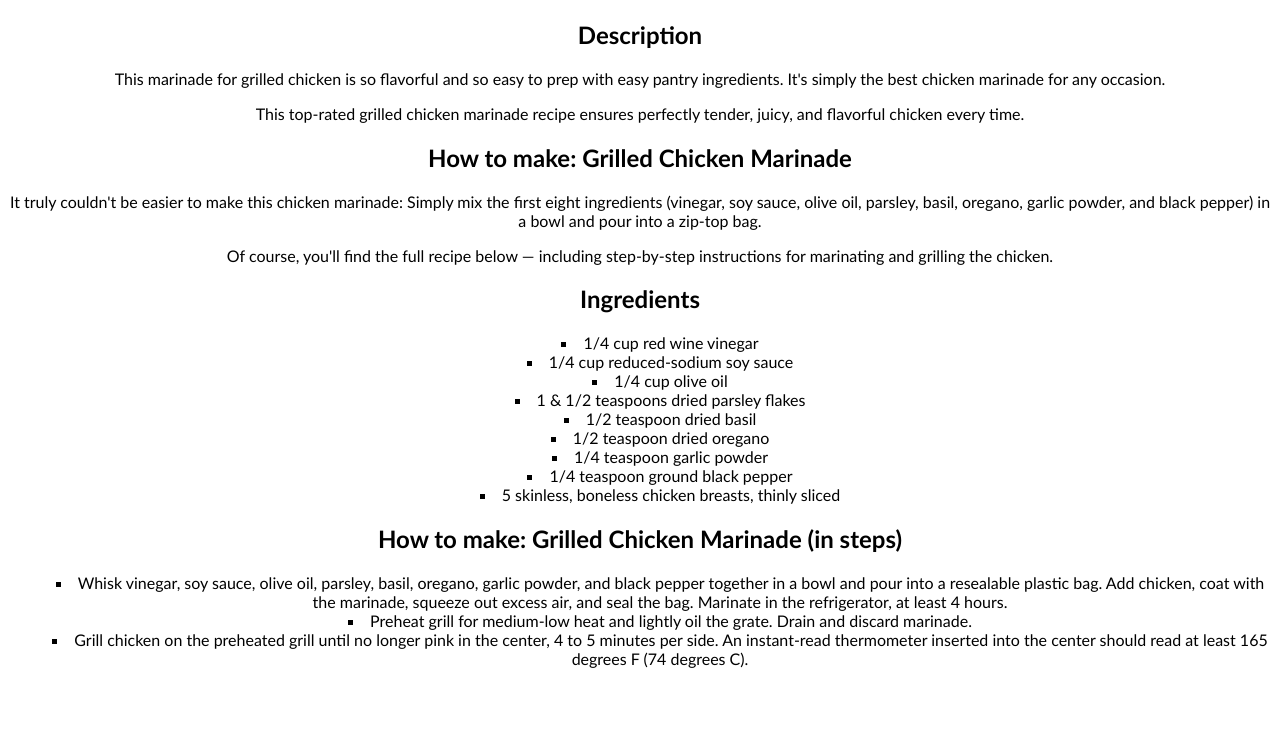
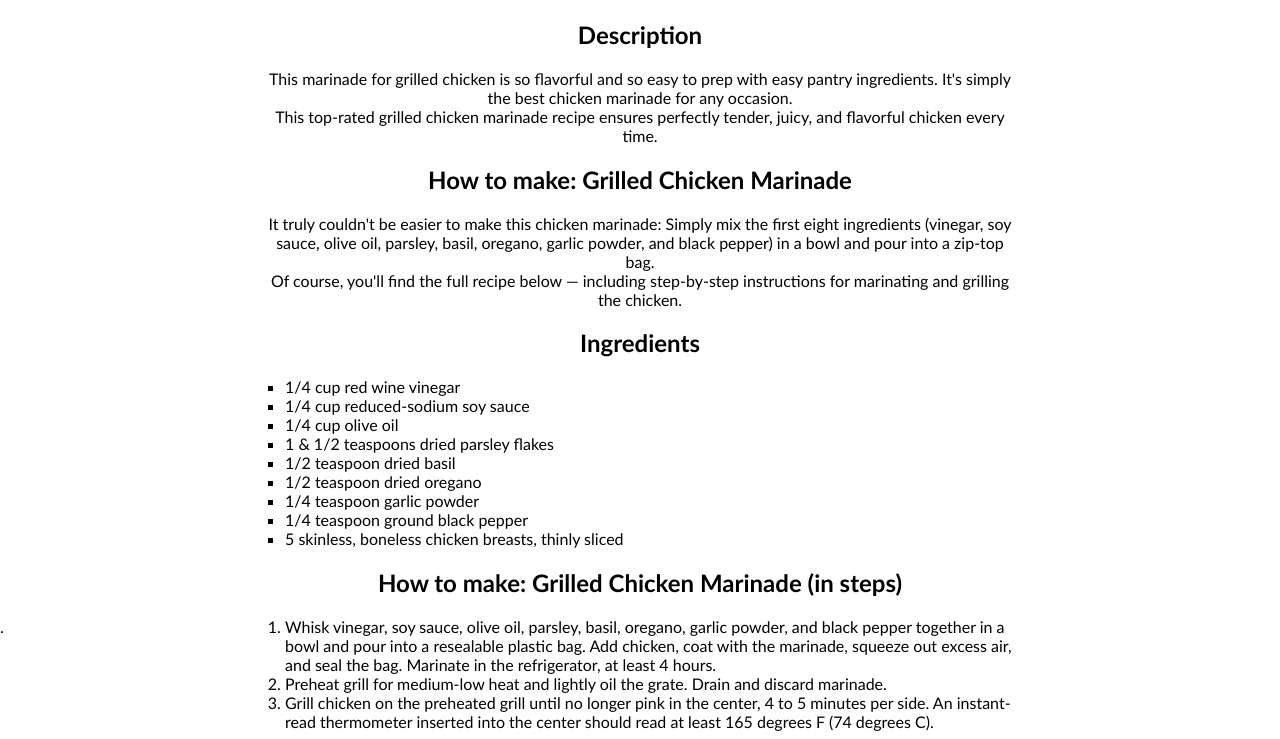
Before and after one commit to sr-patel/odin-recipes, a plain HTML site: page recipes/grilled-chicken.html in a window 1280 px wide. Shown: the part 418-1157 px from the top of the page. Before the commit the page ends 1102 px from the top, so only its background shows below. Drawn offline with Linux system fonts and the light colour scheme.

Commit message:
Centering and margin control

```diff
--- a/styles/styleChicken.css
+++ b/styles/styleChicken.css
@@ -3,20 +3,37 @@ body {
     text-align: center;
 }
 
-li {
+ul {
     list-style-type: square;
-    list-style-position: inside;
     display: list-item;
     margin: auto;
-    text-align: center;
-    align-items: center;
-    justify-content: center;
+    text-align: left;
+    align-items: left;
+    justify-content: left;
 }
 
 img {
     width: 500px;
 }
 
+ol {
+    display: list-item;
+    margin: auto;
+    text-align: left;
+    align-items: left;
+    justify-content: left;
+}
+
+p {
+    width: 750px;
+    margin: 0 auto;
+}
+
+li {
+    width: 750px;
+    margin: 0 auto;
+}
+
 .bg {
     background:beige
 }
--- a/styles/styleIndex.css
+++ b/styles/styleIndex.css
@@ -3,20 +3,37 @@ body {
     text-align: center;
 }
 
-li {
+ul {
     list-style-type: square;
-    list-style-position: inside;
     display: list-item;
     margin: auto;
-    text-align: center;
-    align-items: center;
-    justify-content: center;
+    text-align: left;
+    align-items: left;
+    justify-content: left;
 }
 
 img {
     width: 500px;
 }
 
+ol {
+    display: list-item;
+    margin: auto;
+    text-align: left;
+    align-items: left;
+    justify-content: left;
+}
+
+p {
+    width: 750px;
+    margin: 0 auto;
+}
+
+li {
+    width: 750px;
+    margin: 0 auto;
+}
+
 .bg {
     background:beige
 }
--- a/styles/styleLobster.css
+++ b/styles/styleLobster.css
@@ -3,20 +3,37 @@ body {
     text-align: center;
 }
 
-li {
+ul {
     list-style-type: square;
-    list-style-position: inside;
     display: list-item;
     margin: auto;
-    text-align: center;
-    align-items: center;
-    justify-content: center;
+    text-align: left;
+    align-items: left;
+    justify-content: left;
 }
 
 img {
     width: 500px;
 }
 
+ol {
+    display: list-item;
+    margin: auto;
+    text-align: left;
+    align-items: left;
+    justify-content: left;
+}
+
+p {
+    width: 750px;
+    margin: 0 auto;
+}
+
+li {
+    width: 750px;
+    margin: 0 auto;
+}
+
 .bg {
     background:beige
 }
```
